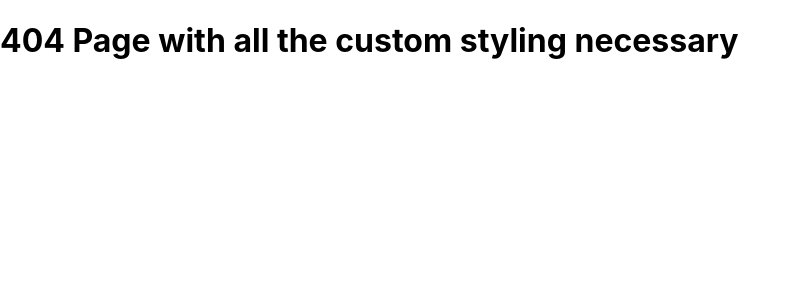
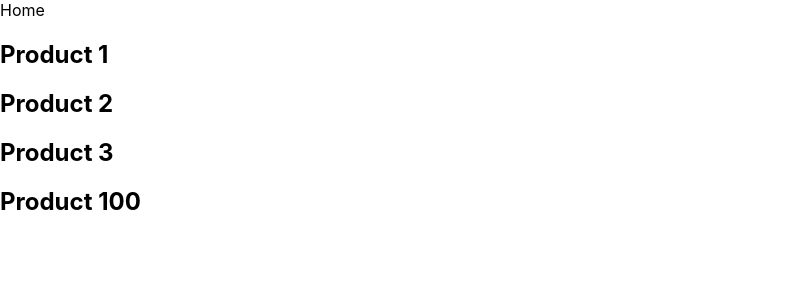
Before and after one commit to Marc-Kruiss/Next_Js_Course, a Next.js app in the folder next-routing/: page /product in a window 1280 px wide. Before the commit this address had no page. Shown: the top 300 px of the page, without its empty margins (0-800 px from the left). Built offline with nearby package versions, Linux system fonts and the light colour scheme.

Commit message:
another example of routing

```diff
--- /dev/null
+++ b/next-routing/pages/product/index.js
@@ -0,0 +1,35 @@
+import Link from "next/link"
+
+function ProductList({productId=100}) {
+  return (
+    <>
+        <Link href="/">
+            <a>Home</a>
+        </Link>
+
+
+        <h2>
+            <Link href="/product/1">
+                <a>Product 1</a>
+            </Link>
+        </h2>
+        <h2>
+            <Link href="/product/2">
+                <a>Product 2</a>
+            </Link>
+        </h2>
+        <h2>
+            <Link href="/product/3" replace>
+                <a>Product 3</a>
+            </Link>
+        </h2>
+        <h2>
+            <Link href={`/product/${productId}`}>
+                <a>Product {productId}</a>
+            </Link>
+        </h2>
+    </>
+  )
+}
+
+export default ProductList
```
Also changed, not shown: next-routing/pages/product/sweater.js (added, +9 -0 lines).
